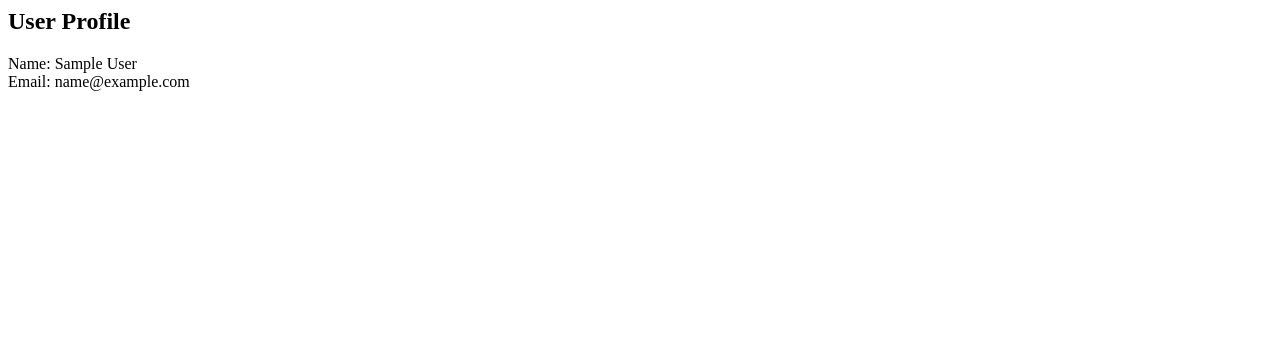
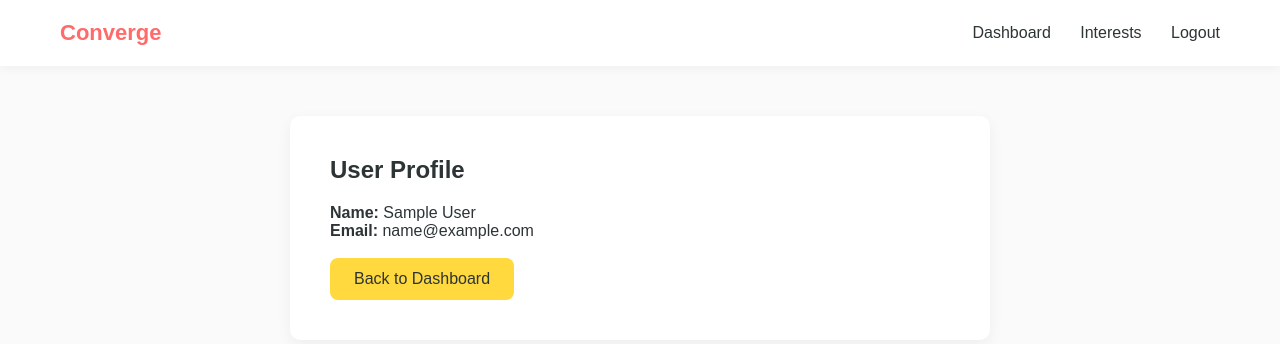
Before and after one commit to Koyena06/Converge-Meet-App, a PHP site: page /user/profile.php in a window 1280 px wide. Shown: the top 344 px of the page. Run offline with PHP 8.4, Linux system fonts and the light colour scheme; the visitor is signed in with stand-in values (Sample User, id 1); tables that the repository leaves empty or names only in its code hold one stand-in row (values such as "Sample post").

Commit message:
Enhance user profile page with HTML and navigation
Added HTML structure and navigation links to user profile page.

```diff
--- a/user/profile.php
+++ b/user/profile.php
@@ -12,7 +12,40 @@
     $user=$result->fetch_assoc();
 ?>
 
-<h2>User Profile</h2>
+<!DOCTYPE html>
+<html>
+<head>
+    <title>Profile</title>
+    <link rel="stylesheet" href="../assets/css/style.css">
+</head>
 
-Name: <?php echo $user["name"]; ?><br>
-Email: <?php echo $user["email"];?><br>
+<body>
+
+    <div class="navbar">
+
+        <div class="logo">Converge</div>
+
+        <div class="nav-links">
+            <a href="dashboard.php">Dashboard</a>
+            <a href="interests.php">Interests</a>
+            <a href="../auth/logout.php">Logout</a>
+        </div>
+
+    </div>
+
+    <div class="profile">
+
+        <h2>User Profile</h2>
+
+        <p><strong>Name:</strong> <?php echo $user["name"]; ?></p>
+
+        <p><strong>Email:</strong> <?php echo $user["email"]; ?></p>
+
+        <br>
+
+        <a href="dashboard.php" class="btn btn-secondary">Back to Dashboard</a>
+
+    </div>
+
+</body>
+</html>
```
